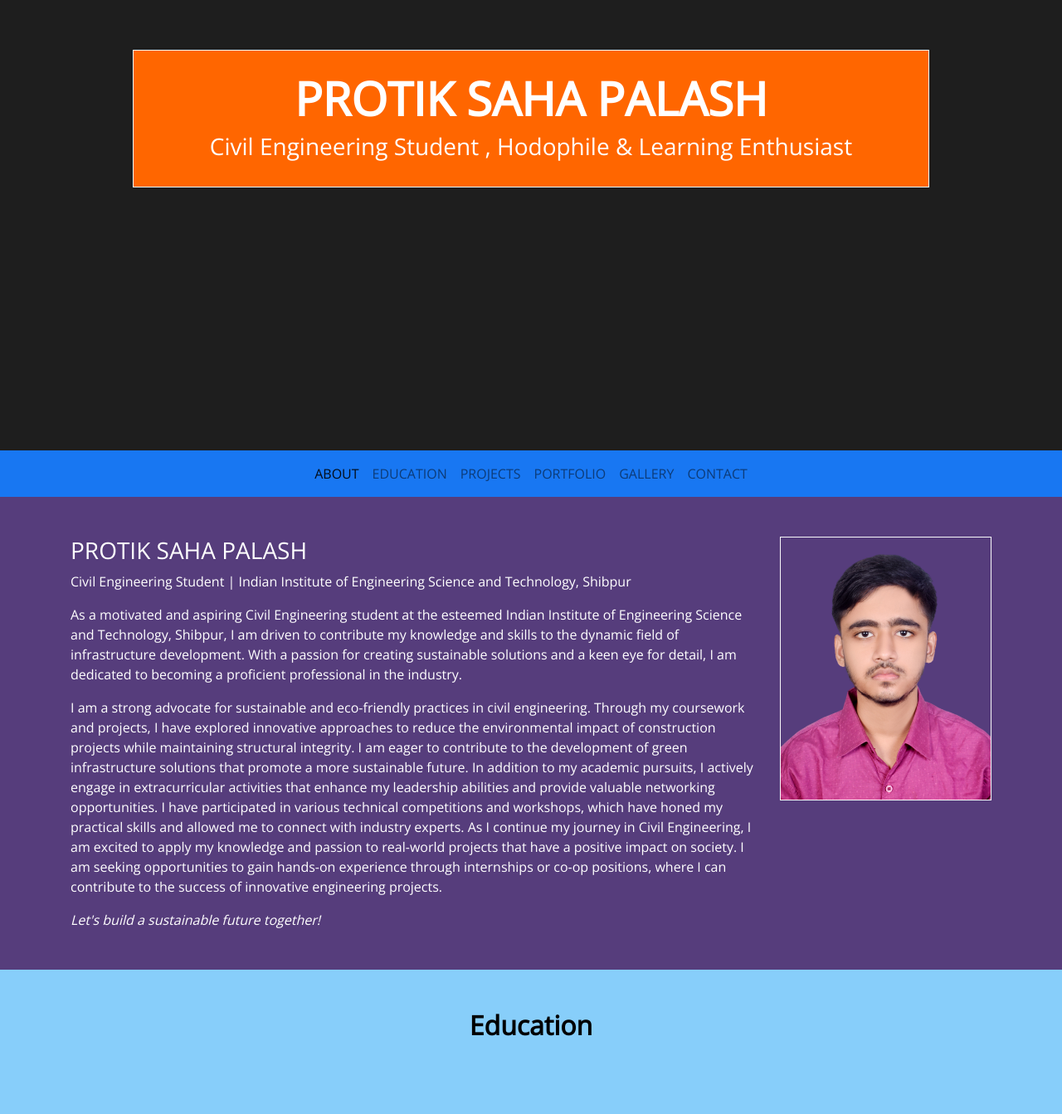
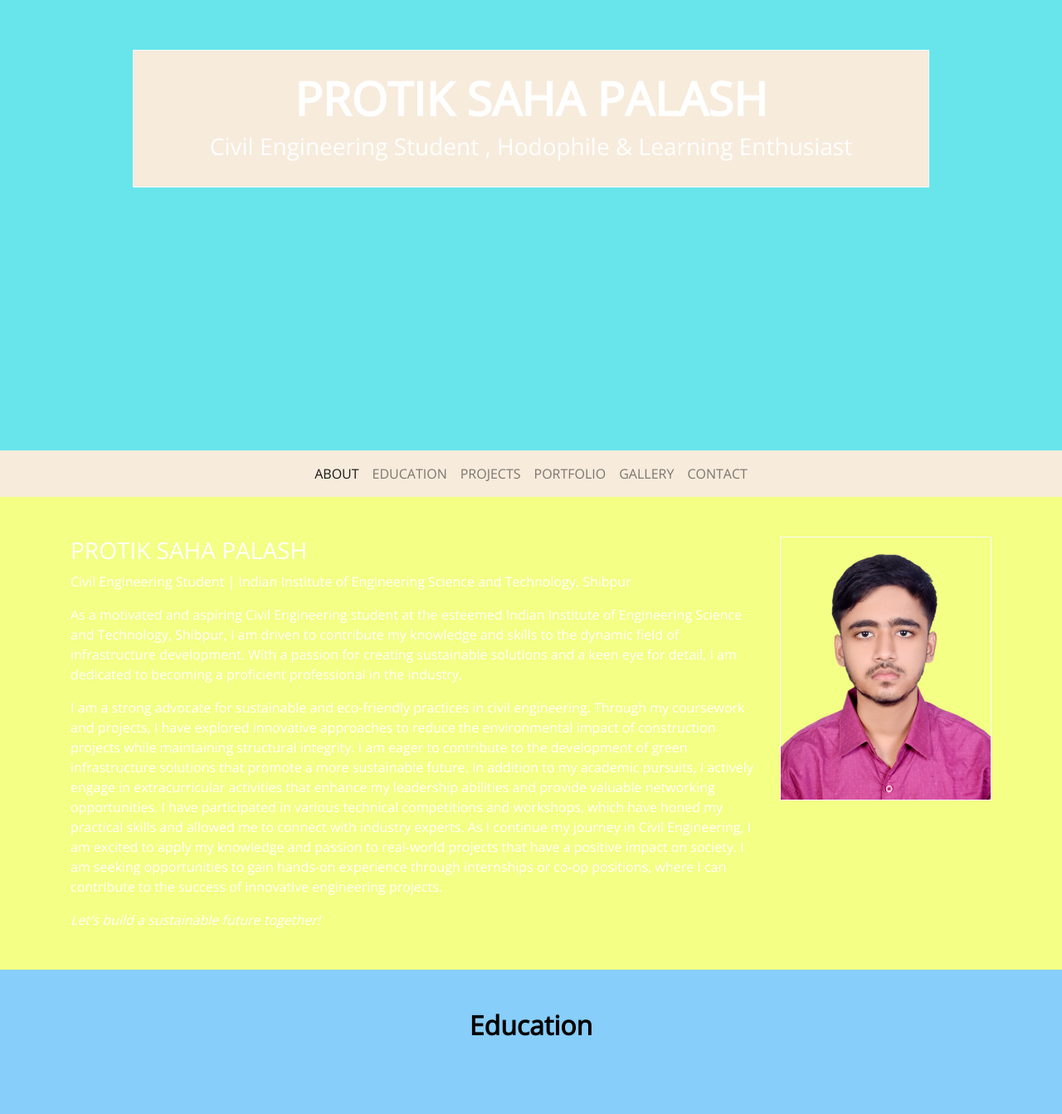
Before and after one commit to protiksahapalash/protiksahapalash.github.io, a plain HTML site: page index.html in a window 1280 px wide. Shown: the part 257-1600 px from the top of the page at 83% size. Drawn offline with nearby package versions, Linux system fonts and the light colour scheme.

Commit message:
Update style.css

```diff
--- a/CSS/style.css
+++ b/CSS/style.css
@@ -3,22 +3,22 @@ body {
 }
 
 .banner-container {
-    background-color: #1E1E1E;
+    background-color: #67E5EB;
 }
 
 .banner-column {
-    background-color: #FF6600;
+    background-color: #F7EBDC;
 }
 
 .navbar-container {
-    background-color: #1877F2;
+    background-color: #F7EBDC;
     position: sticky;
     top: 0;
     z-index: 2;
 }
 
 .about-container {
-    background-color: #563D7C;
+    background-color: #F3FF85;
 }
 
 .education-container {
@@ -26,7 +26,7 @@ body {
 }
 
 .bg-redtype {
-    background-color: gold;
+    background-color: #F3FF85;
 }
 
 .redtype-color {
@@ -41,7 +41,7 @@ body {
 }
 
 .project-container {
-    background-color: black;
+    background-color: #67E5EB;
 }
 
 .form-container {
```
